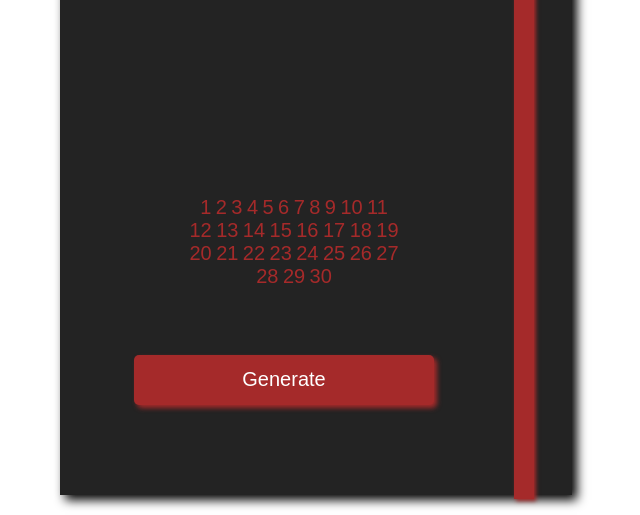
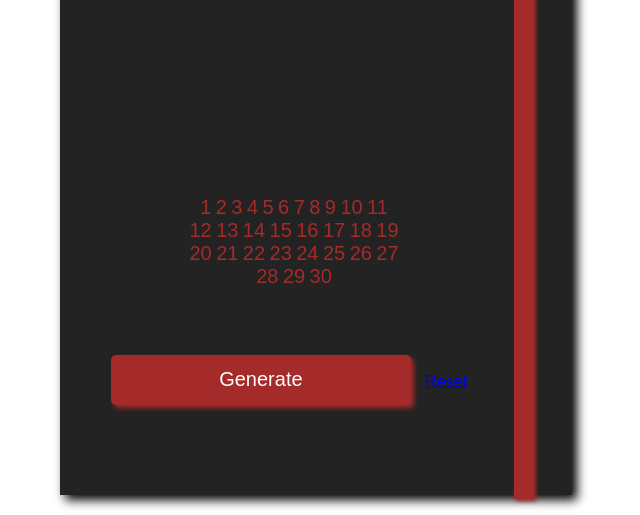
Before and after one commit to Cooki3GOD/christmasNumberGenerator, a plain HTML site: page index.html in a window 1280 px wide. Shown: the part 285-800 px from the top of the page, without its empty margins (324-964 px from the left). Drawn offline with Linux system fonts and the light colour scheme; a web font is replaced by a local one.

Commit message:
Dodanie przycisku Reset

```diff
--- a/index.html
+++ b/index.html
@@ -47,6 +47,7 @@
                 </ul>
             </div>
             <button>Generate</button>
+            <a href="index.html">Reset</a> <!--Madry sposob na Resecik-->
         </div>
     </div>
     <script src="script.js"></script>
```
